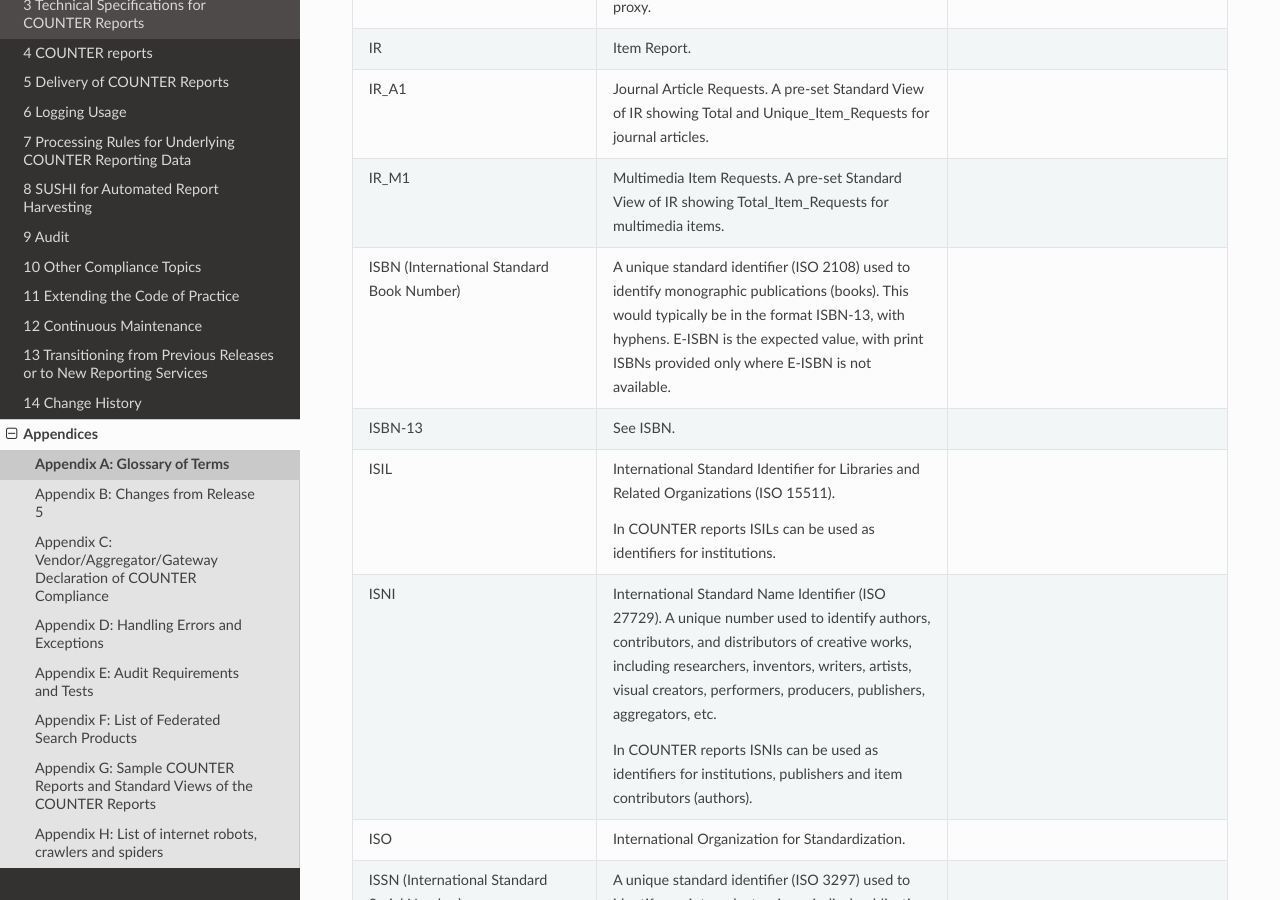
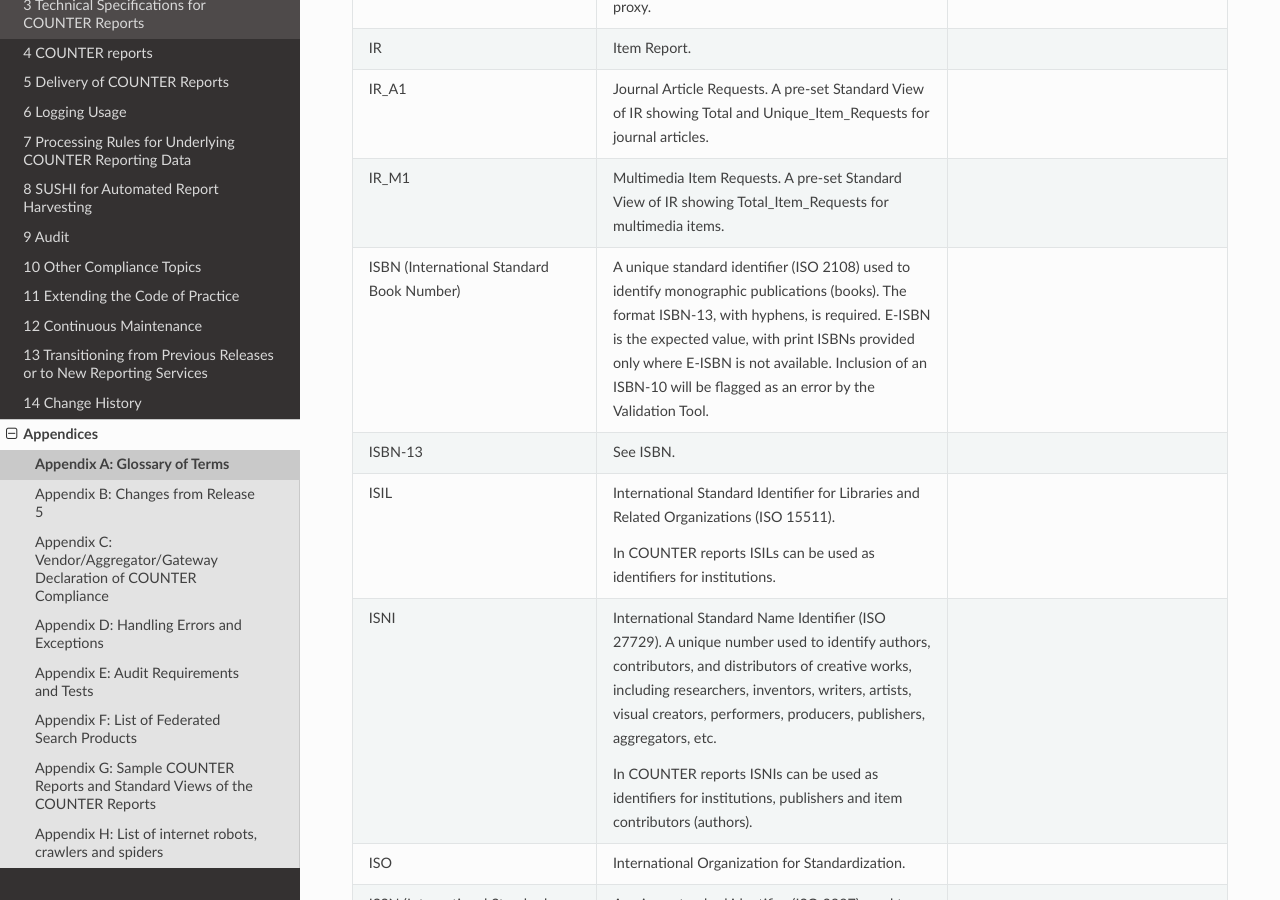
Before and after one commit to Project-Counter/cop5, a Sphinx documentation site: the page built from source/appendices/a-glossary-of-terms.rst, in a window 1280 px wide and 900 px high, scrolled down 13923 px. Built offline with Sphinx 7.4.7 and the Read the Docs theme 3.1.0, drawn with Linux system fonts in a browser that asks for light colours.

Commit message:
isbn-10
clarified that isbn-10 triggers a validation tool warning

```diff
--- a/source/appendices/a-glossary-of-terms.rst
+++ b/source/appendices/a-glossary-of-terms.rst
@@ -599,7 +599,7 @@ Note: The main Code of Practice document takes precedence in the case of any con
      -
 
    * - ISBN (International Standard Book Number)
-     - A unique standard identifier (ISO 2108) used to identify monographic publications (books). This would typically be in the format ISBN-13, with hyphens. E-ISBN is the expected value, with print ISBNs provided only where E-ISBN is not available.
+     - A unique standard identifier (ISO 2108) used to identify monographic publications (books). The format ISBN-13, with hyphens, is required. E-ISBN is the expected value, with print ISBNs provided only where E-ISBN is not available. Inclusion of an ISBN-10 will be flagged as an error by the Validation Tool.
      -
 
    * - ISBN-13
```
